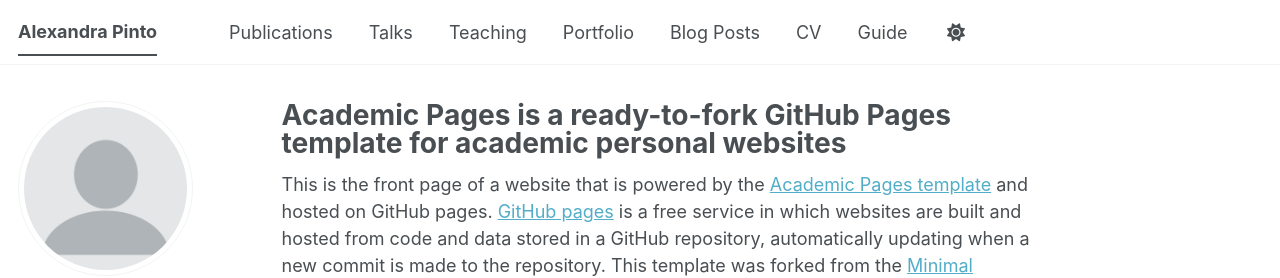
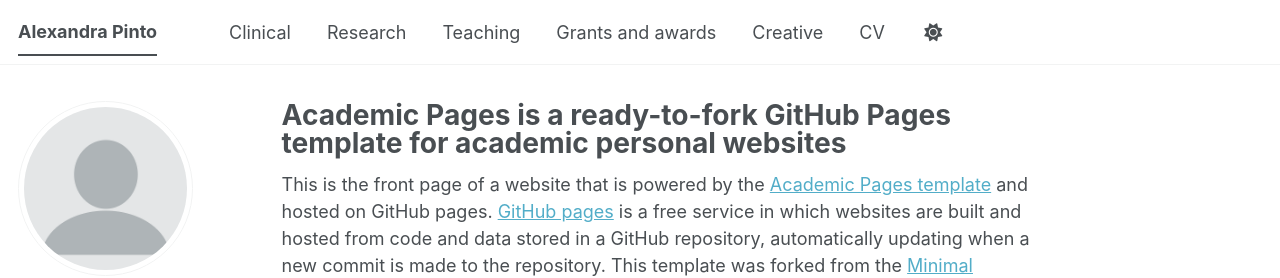
Before and after one commit to alexandramcp/alexandramcp.github.io, a Jekyll site: the page built from _pages/about.md, in a window 1280 px wide. Shown: the top 278 px of the page. Built offline with Jekyll 4.4.1, drawn with Linux system fonts in a browser that asks for light colours; some web fonts are replaced; a script bundle is joined from its source files by our own code; library files that are not in the unit come from our copies.

Commit message:
Update navigation.yml

```diff
--- a/_data/navigation.yml
+++ b/_data/navigation.yml
@@ -8,20 +8,20 @@
 #      Markdown formatted page while the second is generated using JSON.
 
 main:
-  - title: "Publications"
-    url: /publications/
+  - title: "Clinical"
+    url: /clinical/
 
-  - title: "Talks"
-    url: /talks/
+  - title: "Research"
+    url: /research/
 
   - title: "Teaching"
     url: /teaching/
 
-  - title: "Portfolio"
-    url: /portfolio/
+  - title: "Grants and awards"
+    url: /awards/
 
-  - title: "Blog Posts"
-    url: /year-archive/
+  - title: "Creative"
+    url: /creative/
 
   - title: "CV"
     url: /cv/
@@ -29,5 +29,5 @@ main:
   # - title: "CV"
   #   url: /cv-json/
 
-  - title: "Guide"
-    url: /markdown/
+  #- title: "Guide"
+  #  url: /markdown/
```
